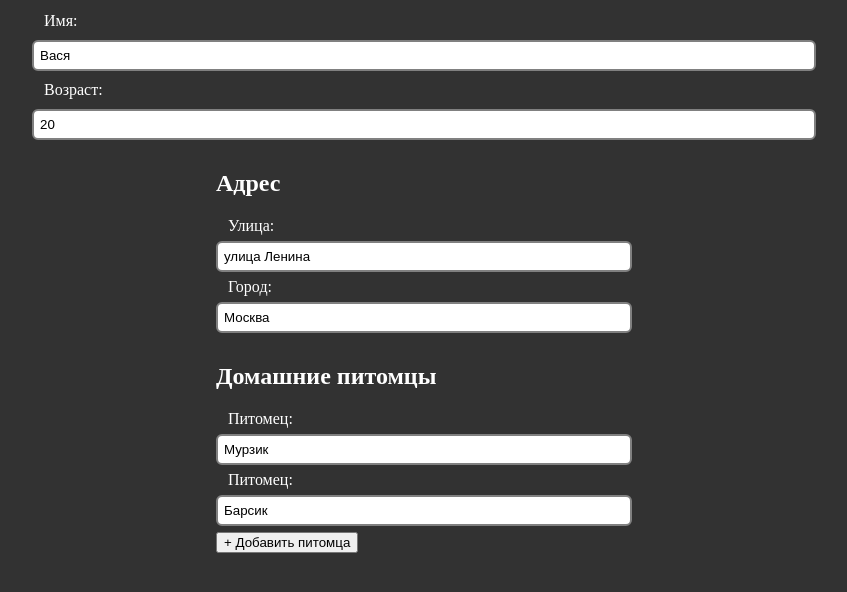
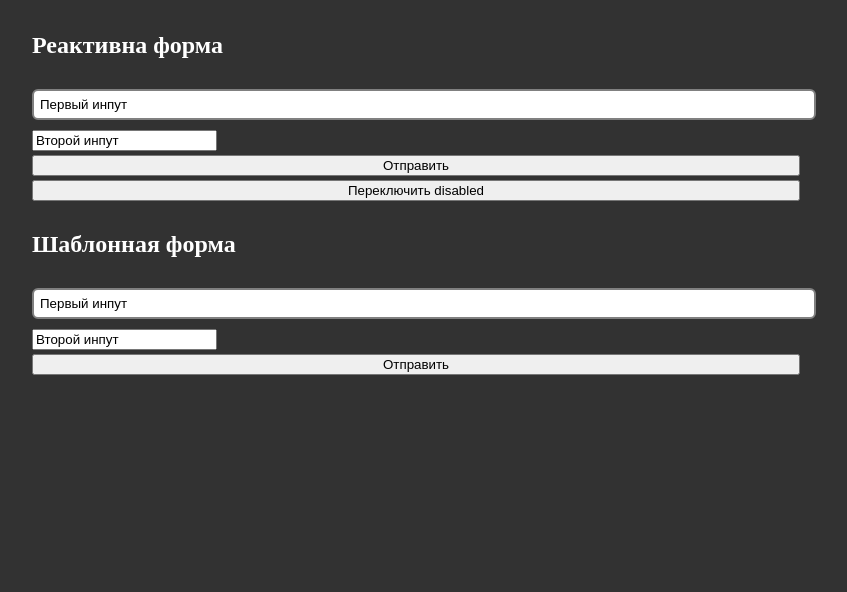
Before and after one commit to AndriiStoliarov/frameworks, an Angular app in the folder angular/yuriSimonov/basic-course-2023/: page / in a window 1280 px wide. Shown: the top 592 px of the page, without its empty margins (224-1071 px from the left). Built offline with nearby package versions, Linux system fonts and the light colour scheme.

Commit message:
lesson 49 passed

```diff
--- a/angular/yuriSimonov/basic-course-2023/src/app/app.component.html
+++ b/angular/yuriSimonov/basic-course-2023/src/app/app.component.html
@@ -1,3 +1,33 @@
+<!-- lesson 49 -->
+@let secondInput = reactiveForm.get("secondUnput");
+
+<form [formGroup]="reactiveForm" (ngSubmit)="onSubmit(reactiveForm.value)">
+  <h2>Реактивна форма</h2>
+  <input type="text" formControlName="firstInput" />
+  <app-custom-input formControlName="secondInput"></app-custom-input>
+
+  <button>Отправить</button>
+  <button
+    type="button"
+    (click)="
+      secondInput?.disabled ? secondInput?.enable() : secondInput?.disable()
+    "
+  >
+    Переключить disabled
+  </button>
+</form>
+
+<form #form="ngForm" (ngSubmit)="onSubmit(form.value)">
+  <h2>Шаблонная форма</h2>
+  <input type="text" [(ngModel)]="templateForm.firstInput" name="firstInput" />
+  <app-custom-input
+    [(ngModel)]="templateForm.secondInput"
+    name="secondInput"
+    minlength="5"
+  ></app-custom-input>
+
+  <button>Отправить</button>
+</form>
 <!-- lesson 48 -->
 <!-- <input type="text" [formControl]="inputField" />
 <p>Состояние valid: {{ inputField.valid }}</p>
@@ -8,7 +38,7 @@
 </button>
 <button (click)="inputField.reset()">Сбросить значение</button> -->
 
-<form [formGroup]="exampleFormFB">
+<!-- <form [formGroup]="exampleFormFB">
   <label for="name">Имя: </label>
   <input id="name" type="text" formControlName="name" />
   <label for="age">Возраст: </label>
@@ -33,7 +63,7 @@
 
     <button type="button" (click)="addPet()">+ Добавить питомца</button>
   </div>
-</form>
+</form> -->
 
 <!-- <button (click)="exampleForm.setValue({ name: 'Петр', age: 27 })">
   Метод setValue
--- a/angular/yuriSimonov/basic-course-2023/src/app/app.component.ts
+++ b/angular/yuriSimonov/basic-course-2023/src/app/app.component.ts
@@ -54,11 +54,12 @@ import { User } from './interfaces/user';
 import { NotificationService } from './services/notification.service';
 import { minLengthValidator, requiredValidator } from './validators/sync';
 import { asyncRequiredValidator } from './validators/async';
+import { CustomInputComponent } from './components/custom-input/custom-input.component';
 
 @Component({
   selector: 'app-root',
   standalone: true,
-  imports: [FormsModule, ReactiveFormsModule],
+  imports: [FormsModule, ReactiveFormsModule, CustomInputComponent],
   templateUrl: './app.component.html',
   styleUrl: './app.component.scss',
   // changeDetection: ChangeDetectionStrategy.Default,
@@ -128,6 +129,22 @@ import { asyncRequiredValidator } from './validators/async';
   ],
 })
 export class AppComponent {
+  // lesson 49
+  private formBuilder = inject(FormBuilder);
+
+  reactiveForm = this.formBuilder.group({
+    firstInput: ['Первый инпут'],
+    secondInput: ['Второй инпут', Validators.minLength(3)],
+  });
+
+  templateForm = {
+    firstInput: 'Первый инпут',
+    secondInput: 'Второй инпут',
+  };
+
+  onSubmit(value?: any) {
+    console.log('value :>> ', value);
+  }
   // lesson 48
   //! FormControl это ангуляровский класс, который предоставляет одно поле формы с его значением, валидаторами и состоянием.
   // inputField = new FormControl(
@@ -139,52 +156,45 @@ export class AppComponent {
   //   validators: [Validators.required, Validators.minLength(3)],
   //   asyncValidators: asyncRequiredValidator,
   // });
-
-  exampleForm = new FormGroup({
-    name: new FormControl('Вася'),
-    age: new FormControl(20),
-    address: new FormGroup({
-      street: new FormControl('улица Ленина'),
-      city: new FormControl('Москва'),
-    }),
-    pets: new FormArray([new FormControl('Мурзик'), new FormControl('Барсик')]),
-  });
-
-  exampleFormFB = this.fb.group({
-    name: ['Вася', Validators.required, asyncRequiredValidator],
-    age: [
-      20,
-      {
-        validators: [requiredValidator, minLengthValidator(2)],
-      },
-    ],
-    address: this.fb.group({
-      street: ['улица Ленина'],
-      city: ['Москва'],
-    }),
-    // pets: this.fb.array([this.fb.control('Мурзик'), this.fb.control('Барсик')]),
-    pets: this.fb.array(['Мурзик', 'Барсик']),
-  });
-
-  get pets() {
-    return this.exampleFormFB.get('pets') as FormArray;
-  }
-
-  //! методы FormBuilder:
-  // control - для создания отдельного поля формы;
-  // group - для создания группы полей или формы;
-  // array - для создания динамических полей формы;
-  constructor(private fb: FormBuilder) {}
-
-  addPet() {
-    this.pets.push(this.fb.control(''));
-  }
-
-  ngDoCheck() {
-    // console.log(this.inputField.errors);
-    console.log('pets :>> ', this.pets.value);
-  }
-
+  // exampleForm = new FormGroup({
+  //   name: new FormControl('Вася'),
+  //   age: new FormControl(20),
+  //   address: new FormGroup({
+  //     street: new FormControl('улица Ленина'),
+  //     city: new FormControl('Москва'),
+  //   }),
+  //   pets: new FormArray([new FormControl('Мурзик'), new FormControl('Барсик')]),
+  // });
+  // exampleFormFB = this.fb.group({
+  //   name: ['Вася', Validators.required, asyncRequiredValidator],
+  //   age: [
+  //     20,
+  //     {
+  //       validators: [requiredValidator, minLengthValidator(2)],
+  //     },
+  //   ],
+  //   address: this.fb.group({
+  //     street: ['улица Ленина'],
+  //     city: ['Москва'],
+  //   }),
+  //   // pets: this.fb.array([this.fb.control('Мурзик'), this.fb.control('Барсик')]),
+  //   pets: this.fb.array(['Мурзик', 'Барсик']),
+  // });
+  // get pets() {
+  //   return this.exampleFormFB.get('pets') as FormArray;
+  // }
+  // //! методы FormBuilder:
+  // // control - для создания отдельного поля формы;
+  // // group - для создания группы полей или формы;
+  // // array - для создания динамических полей формы;
+  // constructor(private fb: FormBuilder) {}
+  // addPet() {
+  //   this.pets.push(this.fb.control(''));
+  // }
+  // ngDoCheck() {
+  //   // console.log(this.inputField.errors);
+  //   console.log('pets :>> ', this.pets.value);
+  // }
   // lesson 47: Practice.
   // initialUser: User = {
   //   name: '',
--- /dev/null
+++ b/angular/yuriSimonov/basic-course-2023/src/app/components/custom-input/custom-input.component.html
@@ -0,0 +1 @@
+<p>custom-input works!</p>
--- /dev/null
+++ b/angular/yuriSimonov/basic-course-2023/src/app/components/custom-input/custom-input.component.ts
@@ -0,0 +1,50 @@
+import { Component } from '@angular/core';
+import { ControlValueAccessor, NG_VALUE_ACCESSOR } from '@angular/forms';
+
+@Component({
+  selector: 'app-custom-input',
+  template: `<input
+    type="text"
+    [value]="inputValue"
+    (input)="onInput($event)"
+    (blur)="(onTouched)"
+    [disabled]="isDisabled"
+  />`,
+  styleUrl: './custom-input.component.scss',
+  providers: [
+    {
+      provide: NG_VALUE_ACCESSOR,
+      useExisting: CustomInputComponent,
+      multi: true,
+    },
+  ],
+})
+export class CustomInputComponent implements ControlValueAccessor {
+  inputValue: string = '';
+  isDisabled!: boolean;
+
+  onChange!: (value: string) => void;
+  onTouched!: () => void;
+
+  writeValue(value: string): void {
+    this.inputValue = value;
+  }
+
+  registerOnChange(fn: any): void {
+    this.onChange = fn;
+  }
+
+  registerOnTouched(fn: any): void {
+    this.onTouched = fn;
+  }
+
+  setDisabledState?(isDisabled: boolean): void {
+    this.isDisabled = isDisabled;
+  }
+
+  onInput(event: Event): void {
+    const input = event.target as HTMLInputElement;
+    this.inputValue = input.value;
+    this.onChange(this.inputValue);
+  }
+}
```
Also changed, not shown: angular/yuriSimonov/basic-course-2023/src/app/components/custom-input/custom-input.component.scss (added).
